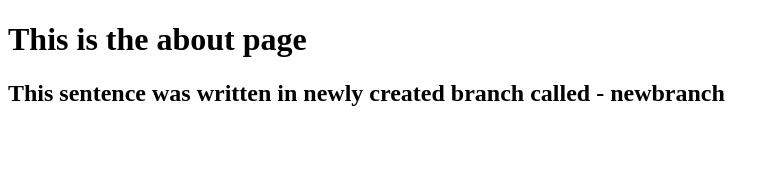
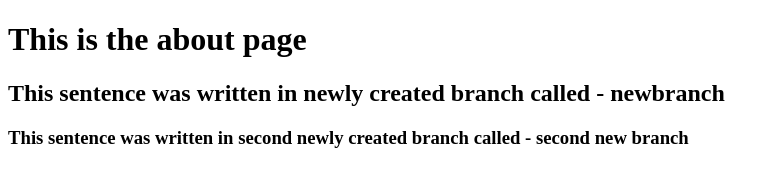
Before and after one commit to apurbamishra/new-git-rep-practice, a plain HTML site: page about.html in a window 1280 px wide. Shown: the whole page, without its empty margins (0-779 px from the left). Drawn offline with Linux system fonts and the light colour scheme.

Commit message:
new sentence added from branch called - secondnewbranch

```diff
--- a/about.html
+++ b/about.html
@@ -8,5 +8,6 @@
 <body>
     <h1>This is the about page</h1>
     <h2>This sentence was written in newly created branch called - newbranch</h2>
+    <h3>This sentence was written in second newly created branch called - second new branch</h3>
 </body>
 </html>
```
